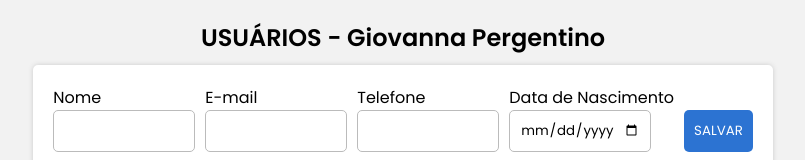
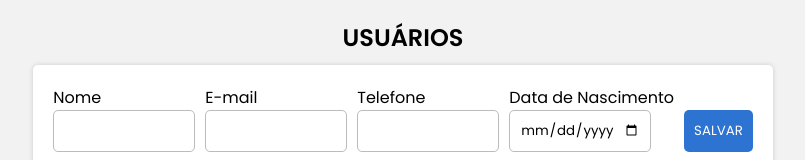
Before and after one commit to giohpergentino/CRUD-DevOps, a React (Create React App) app in the folder frontend/: page / in a window 1280 px wide. Shown: the top 160 px of the page, without its empty margins (237-1042 px from the left). Built offline with nearby package versions, Linux system fonts and the light colour scheme; no server answers.

Commit message:
standard design

```diff
--- a/frontend/src/App.js
+++ b/frontend/src/App.js
@@ -39,7 +39,7 @@ function App() {
   return (
     <>
       <Container>
-        <Title>USUÁRIOS - Giovanna Pergentino</Title>
+        <Title>USUÁRIOS</Title>
         <Form onEdit={onEdit} setOnEdit={setOnEdit} getUsers={getUsers} />
         <Grid setOnEdit={setOnEdit} users={users} setUsers={setUsers} />
       </Container>
```
